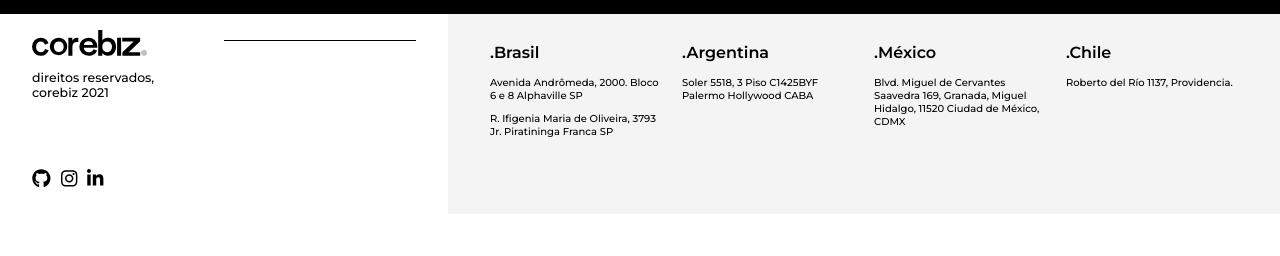
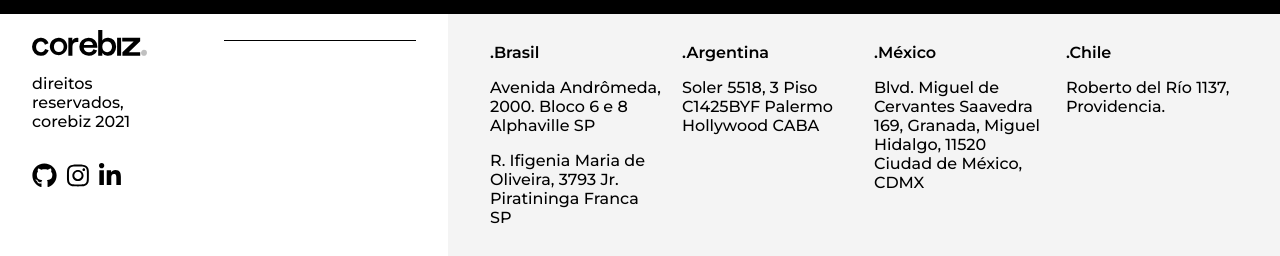
Before and after one commit to emoises/gobeyond-final-challenge-emoises, a Next.js app: page / in a window 1280 px wide. Shown: the part 686-942 px from the top of the page. Before the commit the page ends 900 px from the top, so only its background shows below. Built offline with nearby package versions, Linux system fonts and the light colour scheme; no server answers.

Commit message:
corrigindo tamanho das fontes

```diff
--- a/pages/components/Contacts/Contacts.tsx
+++ b/pages/components/Contacts/Contacts.tsx
@@ -27,17 +27,17 @@
               <ul>
                 <li>
                   <a href="https://github.com/emoises" target="_blank" rel="noopener noreferrer">
-                  <FontAwesomeIcon icon={faGithub} color="#000" size='3x' />
+                  <FontAwesomeIcon icon={faGithub} color="#000" size='4x' />
                   </a>
                 </li>
                 <li>
                   <a href="https://www.instagram.com/automattizze/" target="_blank" rel="noopener noreferrer" >
-                    <FontAwesomeIcon icon={faInstagram} size='3x' />
+                    <FontAwesomeIcon icon={faInstagram} size='4x' />
                   </a>
                 </li>
                 <li>
                   <a href="https://www.linkedin.com/in/eduardomoises/" target="_blank" rel="noopener noreferrer">
-                    <FontAwesomeIcon icon={faLinkedinIn} size='3x' />
+                    <FontAwesomeIcon icon={faLinkedinIn} size='4x' />
                   </a>
                 </li>
               </ul>
--- a/styles/contacts.module.css
+++ b/styles/contacts.module.css
@@ -24,7 +24,7 @@
 }
 .social .top .imageContainer p {
     max-width: 14rem;
-    font-size: 1.25rem;
+    font-size: 1.6rem;
     font-weight: 500;
 }
 .linksContainer{
--- a/styles/globals.css
+++ b/styles/globals.css
@@ -20,19 +20,19 @@
 @media (min-width: 760px) and (orientation: portrait) {
   html,
   body {
-    font-size: .8rem;
+    font-size: 1.6rem;
   }
 }
 @media (min-width: 1024px) and (orientation: portrait) {
   html,
   body {
-    font-size: 1rem;
+    font-size: 1.6rem;
   }
 }
 @media (min-width: 1920px) and (orientation: landscape) {
   html,
   body {
-    font-size: .8rem;
+    font-size: 1.6rem;
     background-color: cadetblue;
   }
 
--- a/styles/header.module.css
+++ b/styles/header.module.css
@@ -19,6 +19,6 @@
 }
 @media (min-width: 1024px) and (orientation: portrait) {
     .container{
-        font-size: .75rem;
+        font-size: 1.6rem;
     }
 }
--- a/styles/locations.module.css
+++ b/styles/locations.module.css
@@ -15,7 +15,7 @@
     font-weight: 600;
 }
 .adressContainer p{
-    font-size: 1rem;
+    font-size: 1.6rem;
     font-weight: 500;
     margin-block-start: 1em;
     margin-block-end: 1em;
@@ -57,6 +57,6 @@
         font-size: 2.2rem;
     }
     .adressContainer p{
-        font-size: 1.5rem;
+        font-size: 1.6rem;
     }
   }
--- a/styles/slider.module.css
+++ b/styles/slider.module.css
@@ -11,7 +11,7 @@
 .title{
     color: #fff;
     grid-area: title;
-    font-size: 1.5rem;
+    font-size: 1.6rem;
     width: 90%;
     font-weight: bold;
     text-overflow: inherit;
```
